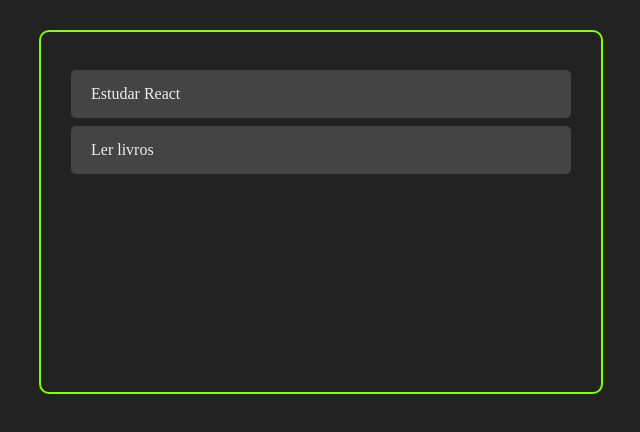
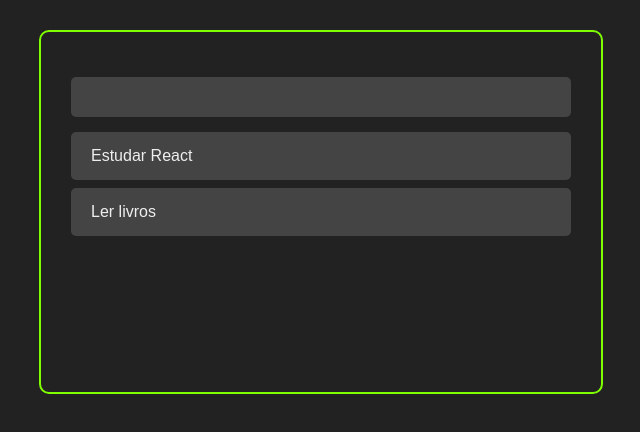
Before and after one commit to ricardodm89/my-app, a React (Create React App) app: page / in a window 1280 px wide. Shown: the top 432 px of the page, without its empty margins (319-959 px from the left). Built offline with nearby package versions, Linux system fonts and the light colour scheme.

Commit message:
Create AddTask component

```diff
--- /dev/null
+++ b/src/components/addTask/AddTask.js
@@ -0,0 +1,13 @@
+import React from 'react';
+import './styles.css';
+
+const AddTask = () => {
+  return (
+    <div className="addTaskContainer">
+      <input className="addTaskInput" type="text" />
+    </div>
+  );
+}
+
+export default AddTask;
+<input type="">Adicionar</input>
--- /dev/null
+++ b/src/components/addTask/styles.css
@@ -0,0 +1,16 @@
+.addTaskContainer{
+  margin: 15px 0;
+  width: 100%;
+  display: flex;
+}
+
+.addTaskInput{
+    height: 40px;
+    padding: 0 10px;
+    border-radius: 5px;
+    border: none;
+    flex: 2;
+    background-color: #444;
+    color: #eee;
+    font-size: 16px;
+}
--- a/src/index.css
+++ b/src/index.css
@@ -1,5 +1,6 @@
 body{
   margin: 0 auto;
   background-color: #222;
+  font-family: 'Bungee Inline', Fallback, sans-serif;
   color: #fff
 }
--- a/src/pages/tasks/tasks.js
+++ b/src/pages/tasks/tasks.js
@@ -1,7 +1,7 @@
 import React, { useState } from 'react';
 import './styles.css';
 import TaskComponent from '../../components/taskComponent';
-
+import AddTask from '../../components/addTask/AddTask'
 const Tasks = () => {
   // const [message, setMessage] = useState('helloooo')
   const [tasks, setTasks] = useState([
@@ -19,6 +19,7 @@ const Tasks = () => {
 
   return (
     <div className="container">
+      <AddTask />
       <TaskComponent TaskComponent={tasks} />
       {/* <p>{message}</p>
       <button onClick={() => setMessage("Funcionouuu!")}>MUDAR</button> */}
```
